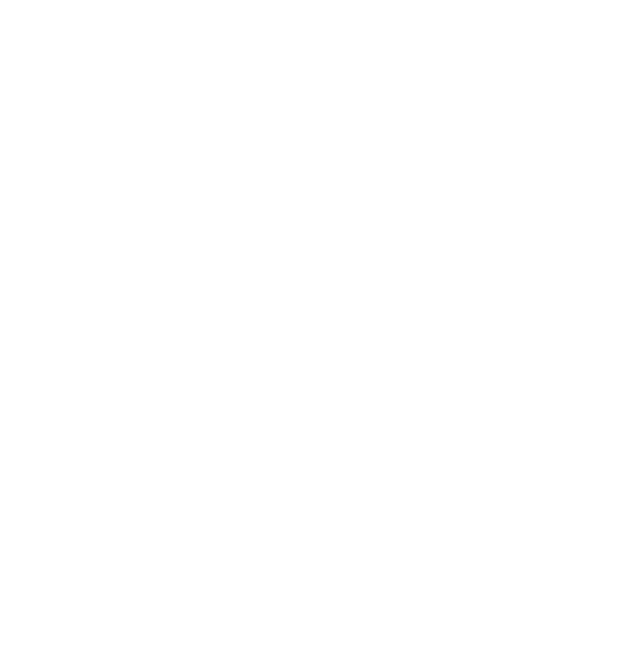
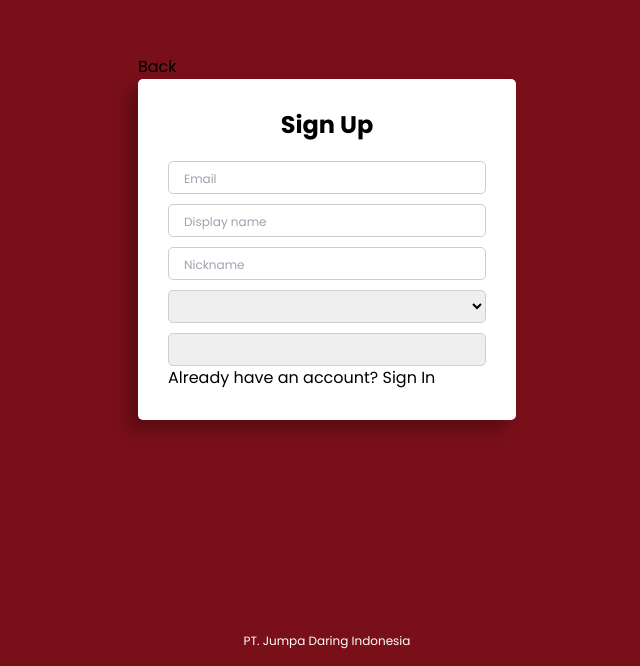
Before and after one commit to Andika25ramdani/desktop-jumpa, a Vue app: page /sign-up in a window 1280 px wide. Before the commit this address had no page. Shown: the part 134-800 px from the top of the page, without its empty margins (313-953 px from the left). Built offline with nearby package versions, Linux system fonts and the light colour scheme.

Commit message:
masih bermasalah

```diff
--- a/src/App.vue
+++ b/src/App.vue
@@ -3,5 +3,13 @@
     <router-link to="/">Home</router-link> |
     <router-link to="/about">About</router-link>
   </div> -->
-  <router-view/>
+  <Red/>
 </template>
+<script>
+import Red from '@/views/background/Red.vue'
+export default {
+  components: {
+    Red
+  }
+}
+</script>
--- /dev/null
+++ b/src/assets/sass/_cards.sass
@@ -0,0 +1,5 @@
+.card
+	background-color: $white
+	border-radius: 5px
+	box-shadow: -10px 10px 15px 0 rgba(0, 0, 0, .25)
+	padding: 30px
--- /dev/null
+++ b/src/assets/sass/_input.sass
@@ -0,0 +1,14 @@
+form
+	display: flex
+	flex-direction: column
+	flex-wrap: nowrap
+	gap: 10px
+input, select
+	border-radius: 5px
+	border: 1px solid #CECECE
+	min-height: 33px
+	outline: none
+	&::placeholder
+		padding: 8px 15px
+		font-size: 12px
+		line-height: 18px
--- a/src/assets/sass/jumpa.sass
+++ b/src/assets/sass/jumpa.sass
@@ -1,3 +1,5 @@
 @import './_variables.sass'
 @import './_buttons.sass'
+@import './_input.sass'
+@import './_cards.sass'
 @import './_main.sass'
--- a/src/router/index.js
+++ b/src/router/index.js
@@ -1,17 +1,18 @@
 import { createRouter, createWebHistory } from 'vue-router'
 import Home from '../views/Home.vue'
-import Red from '../views/background/Red.vue'
+import Landing from '../views/log/Landing.vue'
+import SignUp from '../views/log/SignUp.vue'
 
 const routes = [
-  // {
-  //   path: '/',
-  //   name: 'Home',
-  //   component: Home
-  // },
   {
     path: '/',
-    name: 'Red',
-    component: Red
+    name: 'Landing',
+    component: Landing
+  },
+  {
+    path: '/sign-up',
+    name: 'SignUp',
+    component: SignUp
   },
   {
     path: '/about',
--- a/src/views/background/Red.vue
+++ b/src/views/background/Red.vue
@@ -1,7 +1,7 @@
 <template>
   <div class="red-background">
     <div class="content">
-      <Landing/>
+      <router-view/>
     </div>
 		<footer>
 			<a href="">PT. Jumpa Daring Indonesia</a>
--- a/src/views/log/Landing.vue
+++ b/src/views/log/Landing.vue
@@ -7,7 +7,9 @@
     <div class="button-groups">
       <button class="button fill-white rounded-full">JOIN MEETING</button>
       <div class="flex justify-between gap-5">
-        <button class="button outlined-white-button rounded-full">SIGN UP</button>
+        <router-link to="/sign-up">
+          <button class="button outlined-white-button rounded-full">SIGN UP</button>
+        </router-link>
         <button class="button outlined-white-button rounded-full">SIGN IN</button>
       </div>
     </div>
--- /dev/null
+++ b/src/views/log/SignUp.vue
@@ -0,0 +1,28 @@
+<template>
+	<div class="sign-up">
+		<router-link to="/">Back</router-link>
+		<div class="card">
+			<h2 class="font-bold text-2xl text-center mb-5">Sign Up</h2>
+			<form action="">
+				<input type="email" name="" id="" placeholder="Email">
+				<input type="text" name="" id="" placeholder="Display name">
+				<input type="text" name="" id="" placeholder="Nickname">
+				<select name="" id="">
+					<option value="" disabled>Country</option>
+				</select>
+				<input type="submit" value="">
+			</form>
+			<p class="">Already have an account? Sign In</p>
+		</div>
+	</div>
+</template>
+
+<script>
+export default {
+
+}
+</script>
+
+<style>
+
+</style>
```
